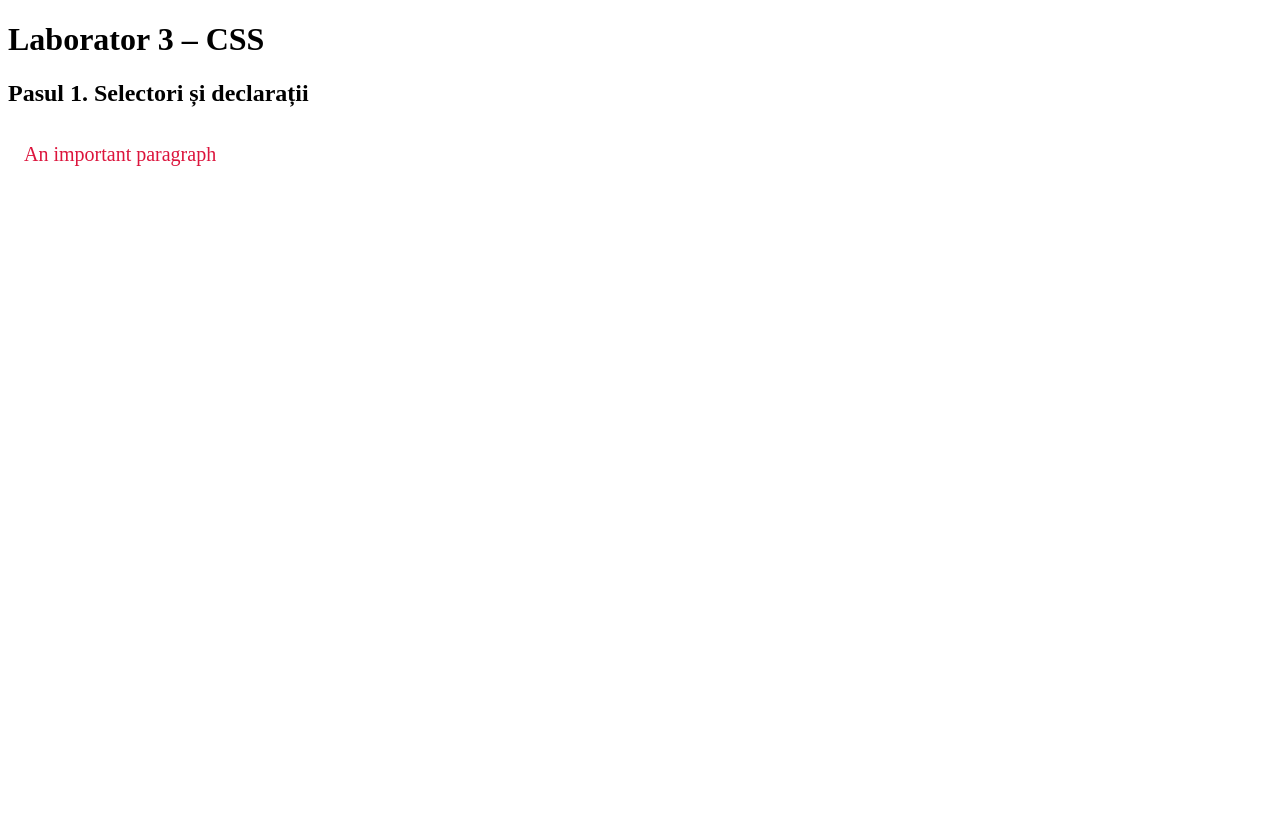
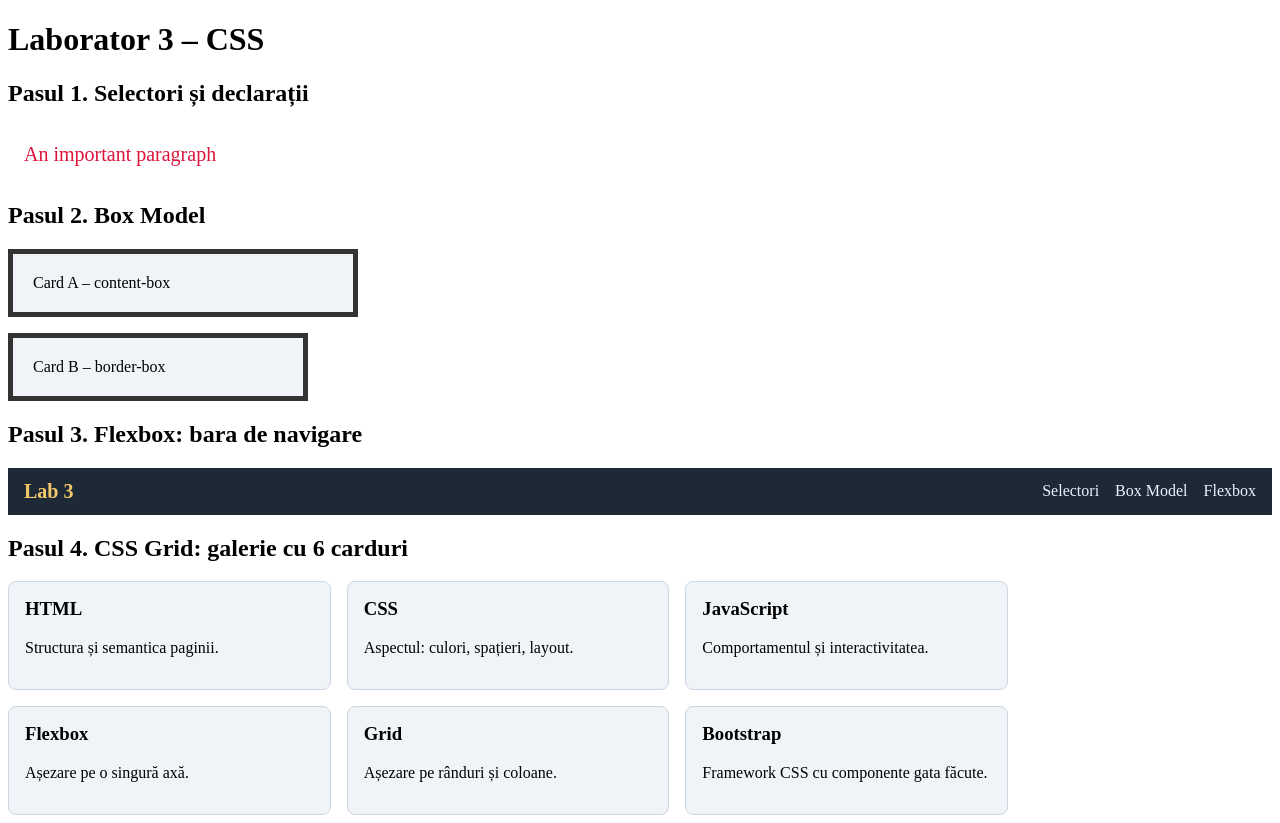
Before and after one commit to SAANNIA/TW, a plain HTML site: page Lab 3/index.html in a window 1280 px wide. Before the commit the page ends 800 px from the top, so only its background shows below. Drawn offline with Linux system fonts and the light colour scheme.

Commit message:
Add box model, flexbox nav and grid gallery to Lab 3

```diff
--- a/Lab 3/css/style.css
+++ b/Lab 3/css/style.css
@@ -1,13 +1,79 @@
-/* ===== Pasul 1: selectori și declarații concurente ===== */
-
-/* Regula 1 */
 .important {
   color: blue;
   font-size: 1.25rem;
   padding: 1rem;
 }
 
-/* Regula 2: același selector, altă culoare */
 .important {
   color: crimson;
 }
+
+.card {
+  width: 300px;
+  padding: 20px;
+  border: 5px solid #333;
+  margin-bottom: 1rem;
+  background-color: #f0f4f8;
+}
+
+.card-a {
+  box-sizing: content-box;
+}
+
+.card-b {
+  box-sizing: border-box;
+}
+
+nav {
+  display: flex;
+  justify-content: space-between;
+  align-items: center;
+  gap: 1rem;
+  flex-wrap: wrap;
+  padding: 0.75rem 1rem;
+  background-color: #1d2a36;
+}
+
+.brand {
+  font-size: 1.25rem;
+  font-weight: 700;
+  color: #f3c868;
+  text-decoration: none;
+}
+
+.nav-links {
+  display: flex;
+  flex-wrap: wrap;
+  gap: 1rem;
+  list-style: none;
+  margin: 0;
+  padding: 0;
+}
+
+.nav-links a {
+  color: #e9f3ff;
+  text-decoration: none;
+}
+
+.nav-links a:hover,
+.nav-links a:focus-visible {
+  text-decoration: underline;
+}
+
+.gallery {
+  display: grid;
+  grid-template-columns: repeat(auto-fit, minmax(min(100%, 240px), 1fr));
+  gap: 1rem;
+  max-width: 1000px;
+}
+
+.gallery-card {
+  padding: 1rem;
+  border: 1px solid #ccd6e0;
+  border-radius: 8px;
+  background-color: #f0f4f8;
+}
+
+.gallery-card h3 {
+  margin-top: 0;
+}
--- a/Lab 3/index.html
+++ b/Lab 3/index.html
@@ -12,11 +12,58 @@
     </header>
 
     <main>
-      <!-- Pasul 1: selectori și declarații concurente -->
       <section id="pas-1">
         <h2>Pasul 1. Selectori și declarații</h2>
         <p class="important">An important paragraph</p>
       </section>
+
+      <section id="pas-2">
+        <h2>Pasul 2. Box Model</h2>
+        <div class="card card-a">Card A – content-box</div>
+        <div class="card card-b">Card B – border-box</div>
+      </section>
+
+      <section id="pas-3">
+        <h2>Pasul 3. Flexbox: bara de navigare</h2>
+        <nav aria-label="Navigare principală">
+          <a href="#" class="brand">Lab 3</a>
+          <ul class="nav-links">
+            <li><a href="#pas-1">Selectori</a></li>
+            <li><a href="#pas-2">Box Model</a></li>
+            <li><a href="#pas-3">Flexbox</a></li>
+          </ul>
+        </nav>
+      </section>
+
+      <section id="pas-4">
+        <h2>Pasul 4. CSS Grid: galerie cu 6 carduri</h2>
+        <div class="gallery">
+          <article class="gallery-card">
+            <h3>HTML</h3>
+            <p>Structura și semantica paginii.</p>
+          </article>
+          <article class="gallery-card">
+            <h3>CSS</h3>
+            <p>Aspectul: culori, spațieri, layout.</p>
+          </article>
+          <article class="gallery-card">
+            <h3>JavaScript</h3>
+            <p>Comportamentul și interactivitatea.</p>
+          </article>
+          <article class="gallery-card">
+            <h3>Flexbox</h3>
+            <p>Așezare pe o singură axă.</p>
+          </article>
+          <article class="gallery-card">
+            <h3>Grid</h3>
+            <p>Așezare pe rânduri și coloane.</p>
+          </article>
+          <article class="gallery-card">
+            <h3>Bootstrap</h3>
+            <p>Framework CSS cu componente gata făcute.</p>
+          </article>
+        </div>
+      </section>
     </main>
   </body>
 </html>
```
